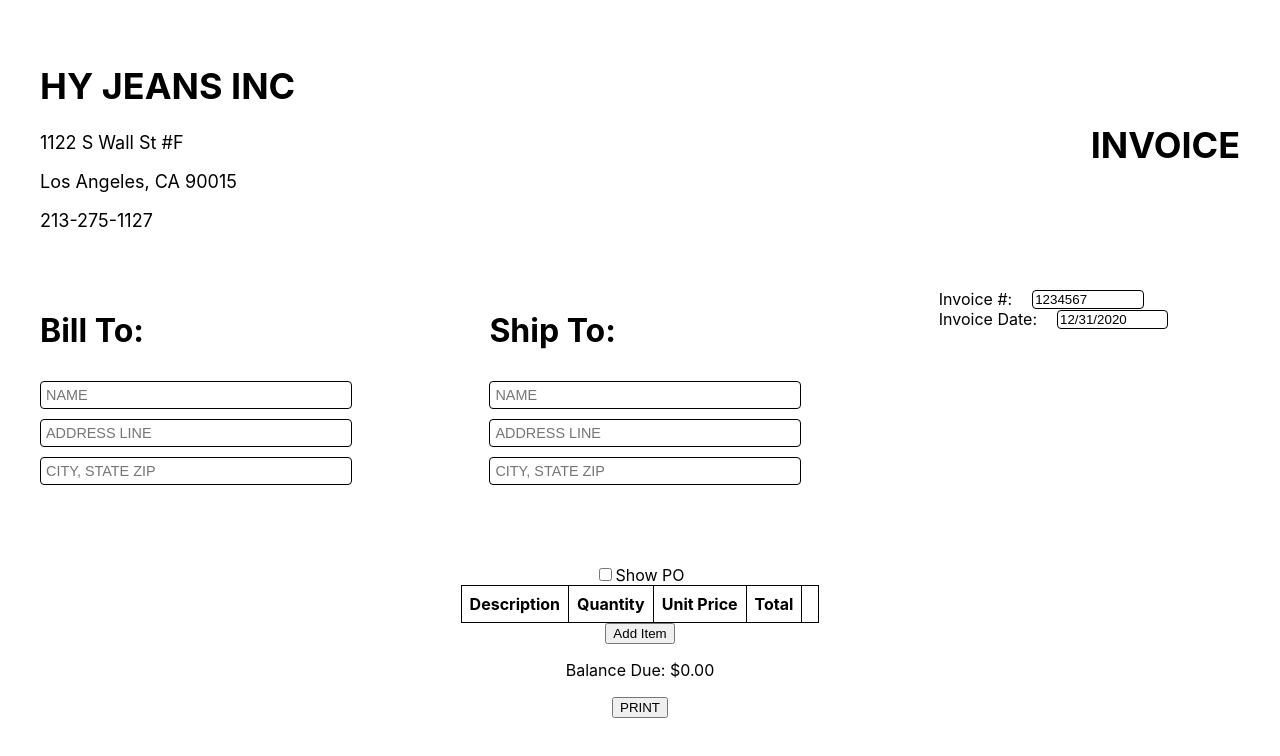
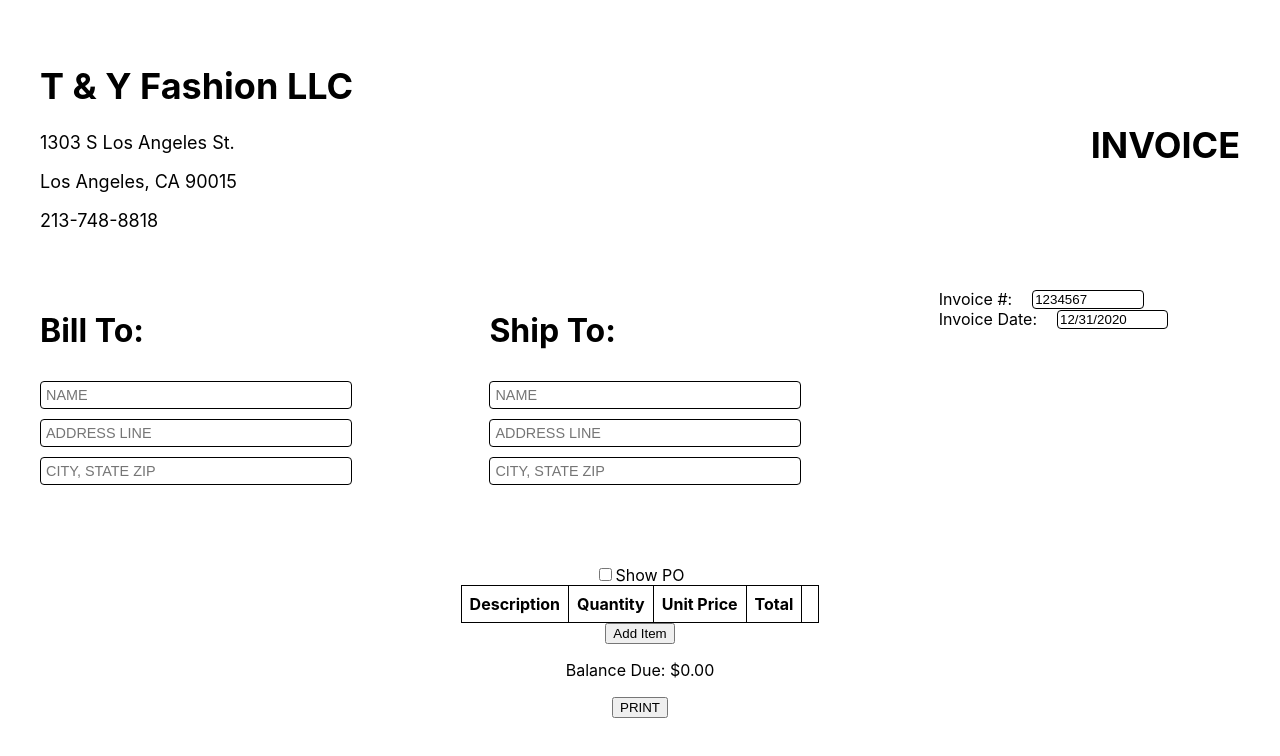
Before and after one commit to ilam0602/invoice, a React (Create React App) app: page /tyfashion in a window 1280 px wide. Shown: the top 756 px of the page. Built offline with nearby package versions, Linux system fonts and the light colour scheme.

Commit message:
added another page for ty

```diff
--- a/package.json
+++ b/package.json
@@ -34,5 +34,8 @@
       "last 1 firefox version",
       "last 1 safari version"
     ]
+  },
+  "devDependencies": {
+    "react-router-dom": "^6.17.0"
   }
 }
--- a/src/App.jsx
+++ b/src/App.jsx
@@ -1,4 +1,5 @@
 import React, { useState } from 'react';
+import { BrowserRouter as Router, Route, Routes } from 'react-router-dom';
 import './App.css';
 import InvoiceHeader from './components/InvoiceHeader';
 import BillTo from './components/BillTo';
@@ -7,12 +8,18 @@ import InvoiceGrid from './components/InvoiceGrid';
 import BalanceComponent from './components/BalanceComponent';
 import InvoiceNum from './components/InvoiceNum';
 import PrintButton from './components/PrintButton'
+import TyFashion from './pages/TyFashion'; // Import your TyFashion component
 
 function App() {
   const [items, setItems] = useState([]);
 
   return (
+    <Router>
       <div className="App">
+        <Routes>
+          <Route path="/tyfashion" element={<TyFashion />} />
+          <Route path="/" element={
+            <>
               <header className="App-header">
                 <InvoiceHeader/>
               </header>
@@ -28,7 +35,11 @@ function App() {
               <div>
                 <PrintButton/>
               </div>
+            </>
+          } />
+        </Routes>
       </div>
+    </Router>
   );
 }
 
--- a/src/components/InvoiceGrid.jsx
+++ b/src/components/InvoiceGrid.jsx
@@ -33,12 +33,12 @@ const InvoiceGrid = ({ items, setItems }) => {
       <table className="invoiceTable">
         <thead>
           <tr>
-            {showPO && <th>PO</th>}  {/* Conditionally render PO header */}
-            <th className = "des-col">Description</th>
+            {showPO ? <th>PO</th> : null}
+            <th className="des-col">Description</th>
             <th>Quantity</th>
             <th>Unit Price</th>
             <th>Total</th>
-            <th class="th-no-show"></th>
+            <th className="th-no-show"></th>
           </tr>
         </thead>
         <tbody>
@@ -49,7 +49,7 @@ const InvoiceGrid = ({ items, setItems }) => {
               <td><input type="number" value={item.quantity} onChange={(e) => updateItem(index, 'quantity', e.target.value === '' ? '' : +e.target.value)} /></td>
               <td>$<input type="number" step="0.01" value={item.unitPrice} onChange={(e) => updateItem(index, 'unitPrice', e.target.value === '' ? '' : +e.target.value)} /></td>
               <td>${(item.quantity * item.unitPrice).toFixed(2)}</td>
-              <td class="td-no-show"><button onClick={() => deleteItem(index)}>Delete</button></td>
+              <td className="td-no-show"><button onClick={() => deleteItem(index)}>Delete</button></td>
             </tr>
           ))}
         </tbody>
--- /dev/null
+++ b/src/components/InvoiceHeaderTy.jsx
@@ -0,0 +1,19 @@
+// InvoiceHeader.jsx
+function InvoiceHeaderTy() {
+  return (
+    <div className="header-container">
+      <div className="brand-info">
+        <h1>T & Y Fashion LLC</h1>
+        <p>1303 S Los Angeles St. </p>
+        <p>Los Angeles, CA 90015</p>
+        <p>213-748-8818</p>
+      </div>
+      <div className="invoice-title">
+        <h1>INVOICE</h1>
+      </div>
+    </div>
+  );
+}
+
+
+  export default InvoiceHeaderTy
--- /dev/null
+++ b/src/pages/TyFashion.css
@@ -0,0 +1,81 @@
+@import './print.css' print;
+
+.Ty {
+  text-align: center;
+  background-color: white; /* Adjusting to dark background similar to the image */
+  color: black;
+}
+
+.Ty-header {
+  background-color: white; /* Background to match the image */
+  padding: 2.5rem; /* Added some padding for spacing */
+  display: flex;
+  flex-direction: column;
+  align-items: center;
+  justify-content: center;
+  font-size: calc(10px + 1vmin);
+}
+
+.Ty-body {
+  display: flex; /* Aligning children horizontally */
+  justify-content: space-between; /* Space out the children equally */
+  padding: 0 2.5rem; /* Adding some horizontal padding for aesthetics */
+}
+
+/* Specific stylings for the individual components. Adjust as needed */
+
+.InvoiceHeader {
+  font-size: 3rem; /* Adjusting font size */
+  margin-bottom: 1rem;
+}
+
+.BillTo, .ShipTo, .InvoiceNum {
+  flex: 1; /* Taking equal space */
+  padding: 0 1rem; /* Giving some padding to each section */
+  font-size: 1rem; /* Adjusting font size */
+}
+
+/* Removing unnecessary styles */
+.App-logo {
+  display: none; /* You might not need the logo */
+}
+
+.App-link {
+  display: none; /* Removing link styles */
+}
+.header-container {
+  display: flex;
+  justify-content: space-between; /* Pushes children to the edges */
+  align-items: center; /* Vertically centers the children */
+  width: 100%; /* Ensures the container takes up full available width */
+}
+
+.brand-info {
+  text-align: left; /* Aligns content to the left */
+  flex: 1; /* Allows it to take up space, but it's the text alignment that will push content to the edge */
+}
+
+.invoice-title {
+  width:33%;
+  text-align: right; /* Aligns content to the right */
+}
+
+.InvoiceGrid, .BalanceComponent {
+  margin: 0 auto; /* Center horizontally */
+  display: flex;  /* Used to help center vertically */
+  justify-content: center; /* Center content horizontally inside */
+  align-items: center; /* Center content vertically inside */
+  width: 80%; /* Example width, adjust as needed */
+}
+.InvoiceGrid {
+  margin-bottom: 2rem; /* Example spacing, adjust as needed */
+}
+
+@keyframes App-logo-spin {
+  from {
+    transform: rotate(0deg);
+  }
+  to {
+    transform: rotate(360deg);
+  }
+}
--- /dev/null
+++ b/src/pages/TyFashion.jsx
@@ -0,0 +1,35 @@
+import React, { useState } from 'react';
+import './TyFashion.css';
+import InvoiceHeaderTy from '../components/InvoiceHeaderTy';
+import BillTo from '../components/BillTo';
+import ShipTo from '../components/ShipTo';
+import InvoiceGrid from '../components/InvoiceGrid';
+import BalanceComponent from '../components/BalanceComponent';
+import InvoiceNum from '../components/InvoiceNum';
+import PrintButton from '../components/PrintButton'
+
+function TyFashion() {
+  const [items, setItems] = useState([]);
+
+  return (
+    <div className="Ty">
+      <header className="Ty-header">
+        <InvoiceHeaderTy/>
+      </header>
+      <div className="Ty-body">
+        <BillTo/>
+        <ShipTo/>
+        <InvoiceNum/>
+      </div>
+      <div>
+        <InvoiceGrid items={items} setItems={setItems} />
+        <BalanceComponent subTotal={items.reduce((acc, curr) => acc + (curr.quantity * curr.unitPrice), 0)} />
+      </div>
+      <div>
+        <PrintButton/>
+      </div>
+    </div>
+  );
+}
+
+export default TyFashion;
--- /dev/null
+++ b/src/pages/print.css
@@ -0,0 +1,21 @@
+/* print.css */
+
+/* Adjustments for the print layout if needed */
+.Ty-body, .Ty {
+    width: 100%;
+    margin: 0;
+    padding: 0;
+    box-shadow: none;
+    background: none;
+}
+
+/* .bill-to-input, .ship-to-input ,.invoice-num-input{
+    border: none !important;
+} */
+input{
+    border:none!important
+}
+
+.add-item-button, .td-no-show, .th-no-show, .po-check,.print_button{
+    display:none;
+}
```
Also changed, not shown: 1 other file (tests, documents, lock files or other folders). Lines whose indentation alone changed are shown as unchanged.
